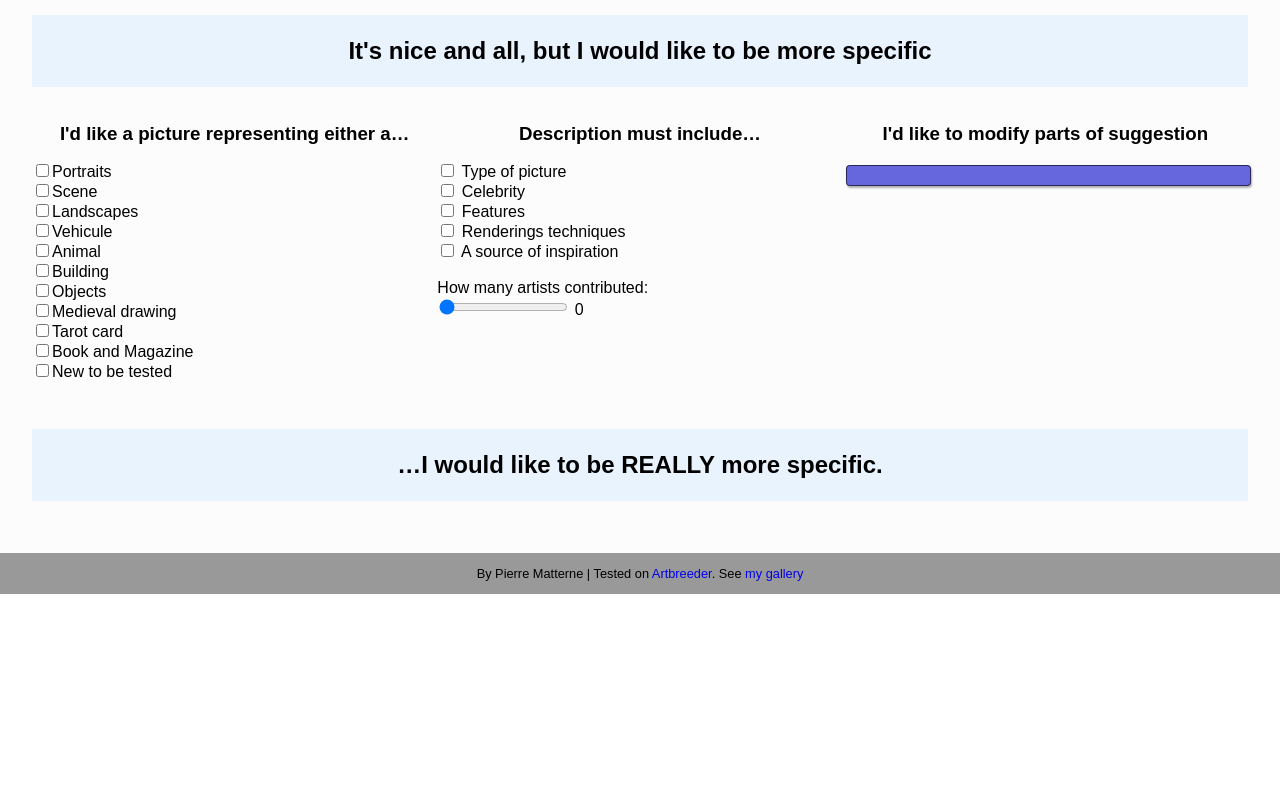
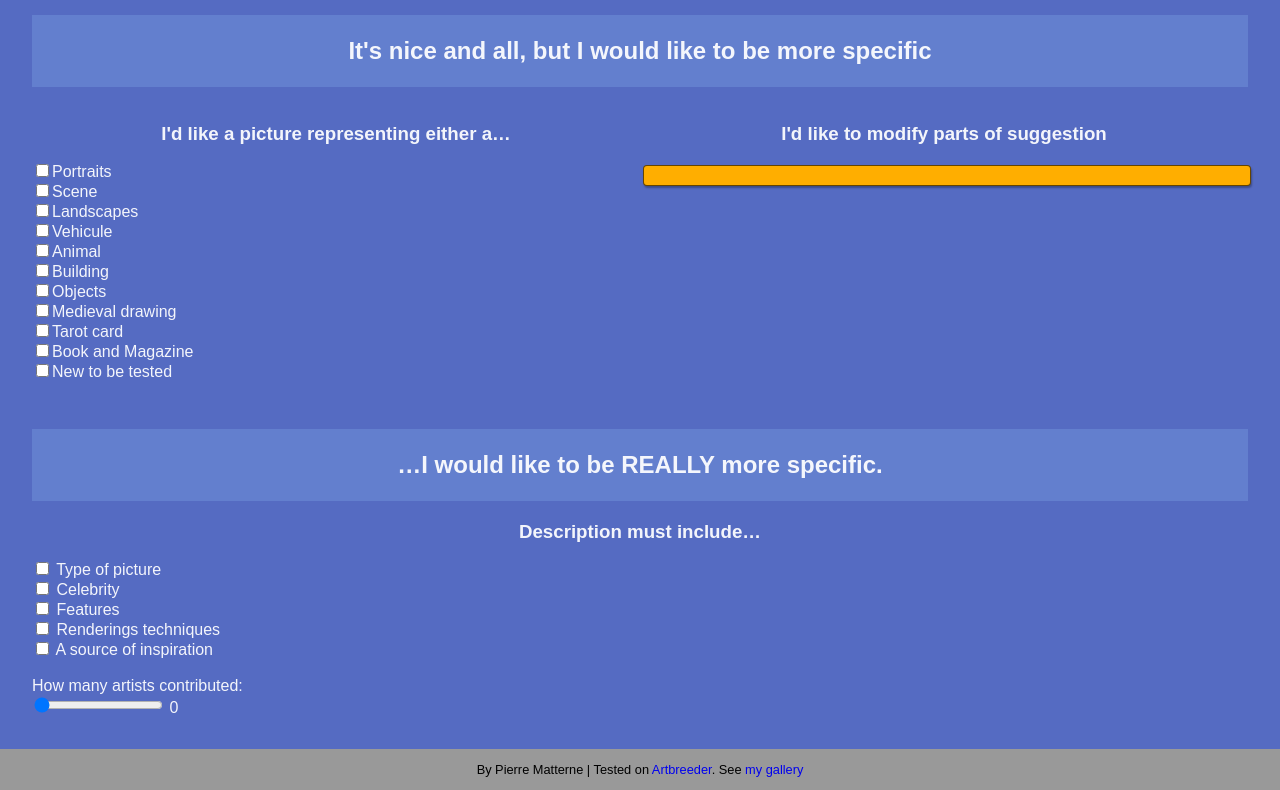
Before and after one commit to PierreMatterne/stable-prompter, a plain HTML site: page index.html in a window 1280 px wide. Shown: the part 413-1203 px from the top of the page. Before the commit the page ends 1007 px from the top, so only its background shows below. Drawn offline with Linux system fonts and the light colour scheme.

Commit message:
CHANGE of styles

```diff
--- a/index.html
+++ b/index.html
@@ -33,12 +33,28 @@
 
 		<h2>It's nice and all, but I would like to be more specific</h2>
 
-		<div class="grid-col3">
-
+		<div class="col2">
 			<div>
 				<h3>I'd like a picture representing either a…</h3>
 				<div id="subjectsList"></div>
 			</div>
+			<div>
+				<h3>I'd like to modify parts of suggestion</h3>
+				<div id="parts" class="parts">
+					<button id="onlyChangeImageType" class="hidden"></button>
+					<button id="onlyChangeSubject"></button>
+					<button id="onlyChangeLookalike" class="hidden"></button>
+					<button id="onlyChangeFeatures" class="hidden"></button>
+					<button id="onlyChangeRendering" class="hidden"></button>
+					<button id="onlyChangeInspiration" class="hidden"></button>
+					<button id="onlyChangeArtists" class="hidden"></button>
+				</div>
+			</div>
+
+		</div>
+	</div>
+
+	<h2>…I would like to be REALLY more specific.</h2>
 
 	<div>
 		<h3>Description must include…</h3>
@@ -63,25 +79,6 @@
 			<span id="rangeValue">0</span>
 		</div>
 	</div>
-
-
-			<div>
-				<h3>I'd like to modify parts of suggestion</h3>
-				<div id="parts" class="parts">
-					<button id="onlyChangeImageType" class="hidden"></button>
-					<button id="onlyChangeSubject"></button>
-					<button id="onlyChangeLookalike" class="hidden"></button>
-					<button id="onlyChangeFeatures" class="hidden"></button>
-					<button id="onlyChangeRendering" class="hidden"></button>
-					<button id="onlyChangeInspiration" class="hidden"></button>
-					<button id="onlyChangeArtists" class="hidden"></button>
-				</div>
-			</div>
-
-		</div>
-	</div>
-
-	<h2>…I would like to be REALLY more specific.</h2>
 
 	<div class="mainGrid">
 
--- a/styles.css
+++ b/styles.css
@@ -1,4 +1,6 @@
 :root {
+	--actionBg: #ffae00;
+	--actionTxt: #000e;
 	--mainColor: #66d;
 }
 html {
@@ -139,11 +141,13 @@ h4:first-child {
 
 
 header {
-	background: #0003;
+	background: #3c50a1;
+	color: #fffe;
 	text-align: center;
 }
 main {
-	background: #fcfcfc;
+	background: #556bc2;
+	color: #fffe;
 	padding: 2em;
 }
 footer {
@@ -159,8 +163,8 @@ button {
 	border:1px solid #0009;
 	font-size: 0.8em;
 	font-weight:700;
-	color: #fff;
-	background: var(--mainColor);
+	color: var(--actionTxt);
+	background: var(--actionBg);
 	padding:0.75em 2em;
 	cursor: pointer;
 	box-shadow: 1px 2px 2px rgba(0,0,0,0.3);
@@ -189,7 +193,8 @@ button {
 
 
 .col2 {
-	columns: 2;
+	display: grid;
+	grid-template-columns: 1fr 1fr;
 }
 .col3 {
 	columns: 3;
```
Lines whose indentation alone changed are shown as unchanged.
